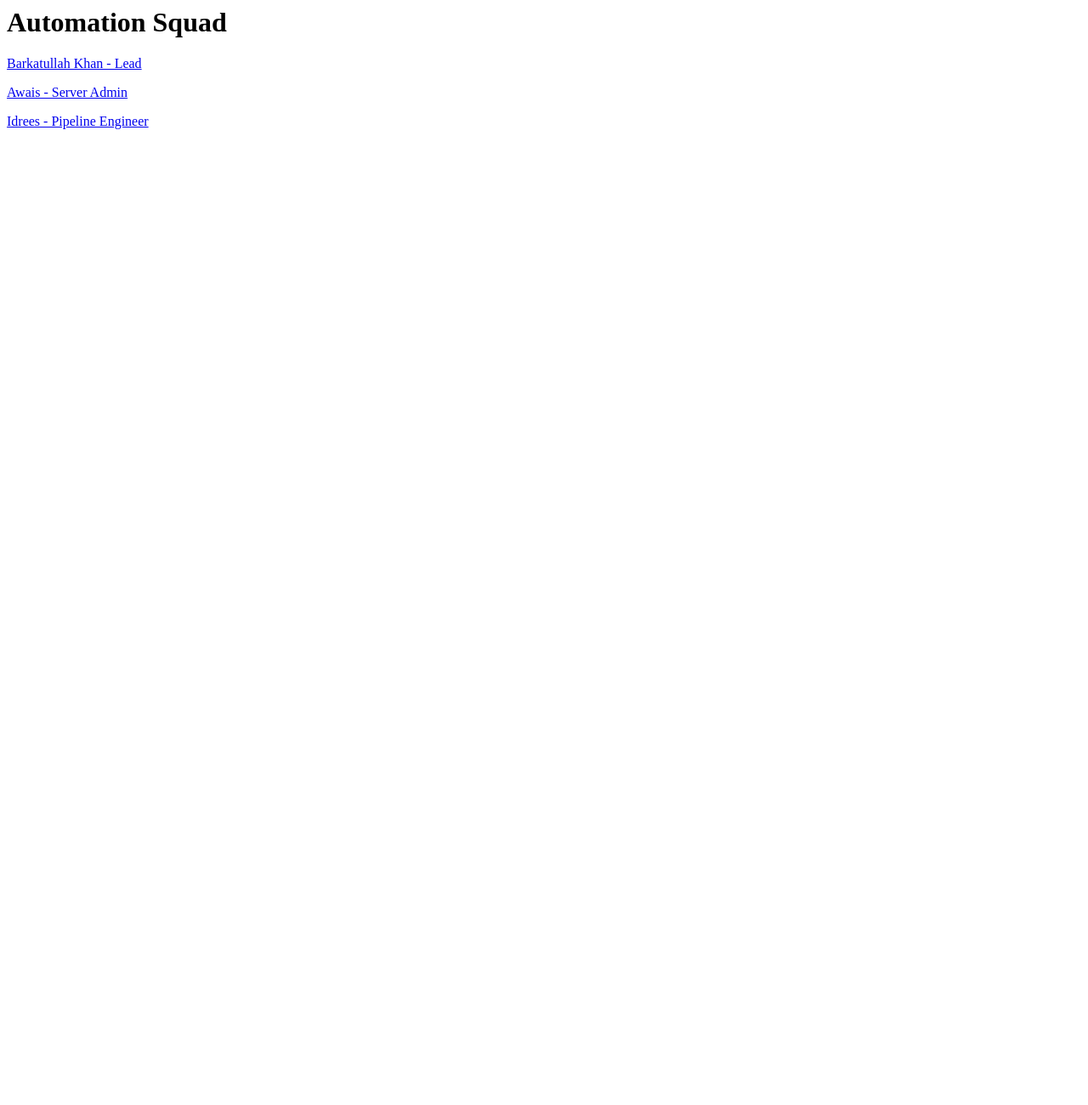
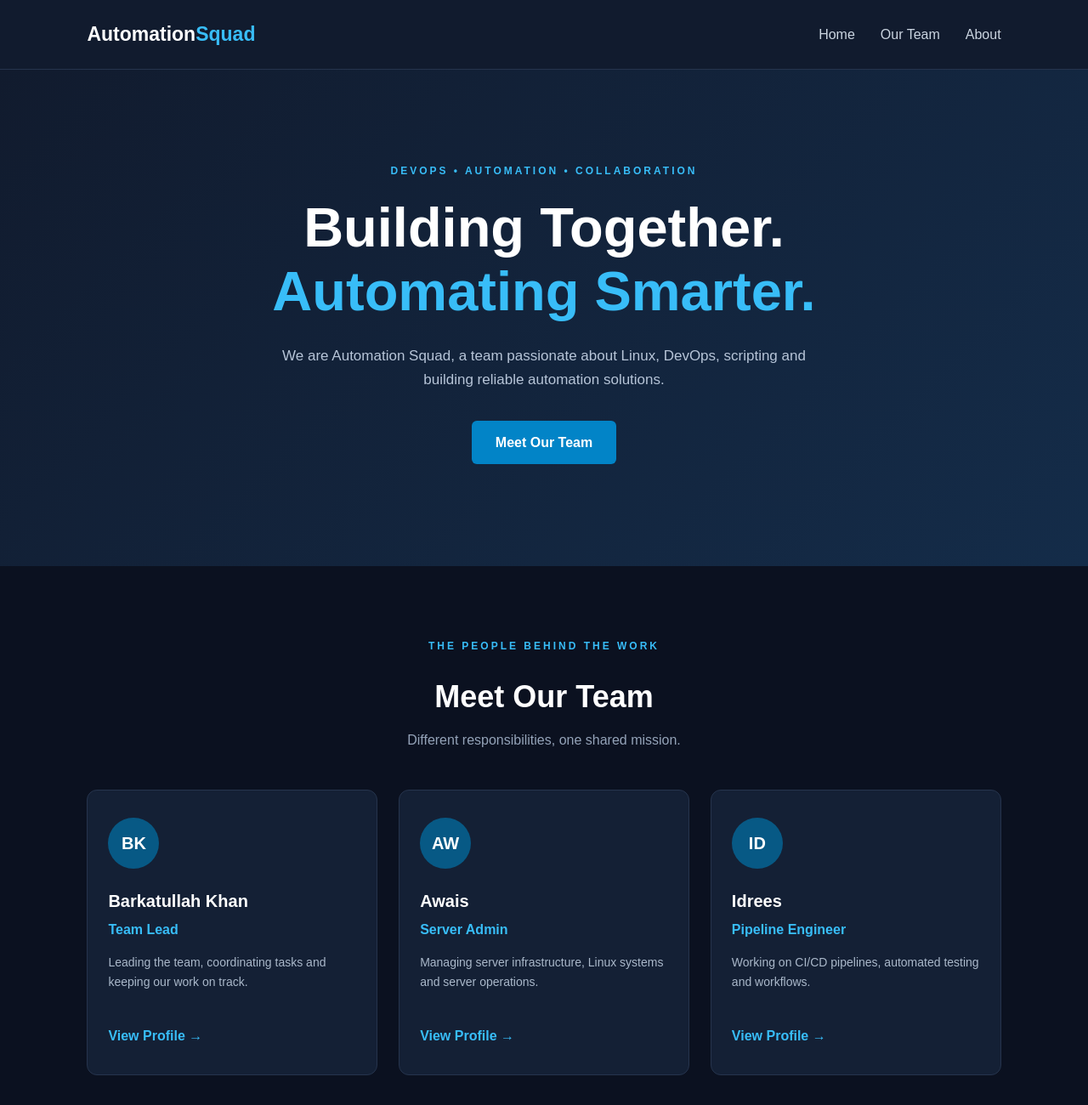
Before and after one commit to barkatullah-khan/automation-squad-repo, a plain HTML site: page site/index.html in a window 1280 px wide. Shown: the top 1300 px of the page at 85% size. Before the commit the page ends 800 px from the top, so only its background shows below. Drawn offline with Linux system fonts and the light colour scheme.

Commit message:
Improve Automation Squad homepage design

```diff
--- a/site/index.html
+++ b/site/index.html
@@ -1,4 +1,85 @@
-<h1>Automation Squad</h1>
-<p><a href="members/barkat.html">Barkatullah Khan - Lead</a></p>
-<p><a href="members/awais.html">Awais - Server Admin</a></p>
-<p><a href="members/idrees.html">Idrees - Pipeline Engineer</a></p>
+<!DOCTYPE html>
+<html lang="en">
+
+<head>
+    <meta charset="UTF-8">
+    <meta name="viewport" content="width=device-width, initial-scale=1.0">
+    <title>Automation Squad | DevOps Team</title>
+    <link rel="stylesheet" href="style.css">
+</head>
+
+<body>
+
+    <header class="navbar">
+        <a href="index.html" class="logo">Automation<span>Squad</span></a>
+        <nav>
+            <a href="#home">Home</a>
+            <a href="#team">Our Team</a>
+            <a href="#about">About</a>
+        </nav>
+    </header>
+
+    <main>
+        <section class="hero" id="home">
+            <p class="tagline">DEVOPS • AUTOMATION • COLLABORATION</p>
+            <h1>Building Together.<br><span>Automating Smarter.</span></h1>
+            <p class="hero-text">
+                We are Automation Squad, a team passionate about Linux,
+                DevOps, scripting and building reliable automation solutions.
+            </p>
+            <a href="#team" class="hero-button">Meet Our Team</a>
+        </section>
+
+        <section class="team" id="team">
+            <p class="section-label">THE PEOPLE BEHIND THE WORK</p>
+            <h2>Meet Our Team</h2>
+            <p class="section-description">
+                Different responsibilities, one shared mission.
+            </p>
+
+            <div class="team-grid">
+
+                <article class="member-card">
+                    <div class="member-icon">BK</div>
+                    <h3>Barkatullah Khan</h3>
+                    <p class="role">Team Lead</p>
+                    <p>Leading the team, coordinating tasks and keeping our work on track.</p>
+                    <a href="members/barkat.html">View Profile →</a>
+                </article>
+
+                <article class="member-card">
+                    <div class="member-icon">AW</div>
+                    <h3>Awais</h3>
+                    <p class="role">Server Admin</p>
+                    <p>Managing server infrastructure, Linux systems and server operations.</p>
+                    <a href="members/awais.html">View Profile →</a>
+                </article>
+
+                <article class="member-card">
+                    <div class="member-icon">ID</div>
+                    <h3>Idrees</h3>
+                    <p class="role">Pipeline Engineer</p>
+                    <p>Working on CI/CD pipelines, automated testing and workflows.</p>
+                    <a href="members/idrees.html">View Profile →</a>
+                </article>
+
+            </div>
+        </section>
+
+        <section class="about" id="about">
+            <p class="section-label">OUR MISSION</p>
+            <h2>One Team. One Goal.</h2>
+            <p>
+                We believe in teamwork, continuous learning and automation.
+                Together, we turn ideas into practical solutions.
+            </p>
+        </section>
+    </main>
+
+    <footer>
+        <p>© 2026 Automation Squad | Built with teamwork.</p>
+    </footer>
+
+</body>
+
+</html>
--- /dev/null
+++ b/site/style.css
@@ -0,0 +1,226 @@
+
+* {
+    margin: 0;
+    padding: 0;
+    box-sizing: border-box;
+}
+
+html {
+    scroll-behavior: smooth;
+}
+
+body {
+    font-family: Arial, Helvetica, sans-serif;
+    background: #0b1120;
+    color: #e5e7eb;
+    line-height: 1.6;
+}
+
+/* Navigation */
+.navbar {
+    display: flex;
+    justify-content: space-between;
+    align-items: center;
+    padding: 22px 8%;
+    background: #111b2e;
+    border-bottom: 1px solid #26344d;
+}
+
+.logo {
+    color: white;
+    font-size: 23px;
+    font-weight: bold;
+    text-decoration: none;
+}
+
+.logo span {
+    color: #38bdf8;
+}
+
+.navbar nav {
+    display: flex;
+    gap: 30px;
+}
+
+.navbar nav a {
+    color: #cbd5e1;
+    text-decoration: none;
+    transition: color 0.3s;
+}
+
+.navbar nav a:hover {
+    color: #38bdf8;
+}
+
+/* Hero section */
+.hero {
+    text-align: center;
+    padding: 110px 20px 120px;
+    background: linear-gradient(135deg, #111b2e, #142c49);
+}
+
+.tagline,
+.section-label {
+    color: #38bdf8;
+    font-size: 12px;
+    font-weight: bold;
+    letter-spacing: 3px;
+    margin-bottom: 20px;
+}
+
+.hero h1 {
+    color: white;
+    font-size: clamp(38px, 6vw, 65px);
+    line-height: 1.15;
+    margin-bottom: 25px;
+}
+
+.hero h1 span {
+    color: #38bdf8;
+}
+
+.hero-text {
+    max-width: 650px;
+    margin: 0 auto 35px;
+    color: #b7c5d8;
+    font-size: 17px;
+}
+
+.hero-button {
+    display: inline-block;
+    background: #0284c7;
+    color: white;
+    padding: 13px 28px;
+    border-radius: 6px;
+    text-decoration: none;
+    font-weight: bold;
+    transition: background 0.3s;
+}
+
+.hero-button:hover {
+    background: #0369a1;
+}
+
+/* Team section */
+.team {
+    padding: 85px 8%;
+    text-align: center;
+}
+
+.team h2,
+.about h2 {
+    color: white;
+    font-size: 36px;
+    margin-bottom: 10px;
+}
+
+.section-description {
+    color: #94a3b8;
+    margin-bottom: 45px;
+}
+
+.team-grid {
+    display: grid;
+    grid-template-columns: repeat(auto-fit, minmax(230px, 1fr));
+    gap: 25px;
+    max-width: 1100px;
+    margin: auto;
+}
+
+.member-card {
+    background: #142035;
+    border: 1px solid #26344d;
+    border-radius: 12px;
+    padding: 32px 24px;
+    text-align: left;
+    transition: transform 0.3s, border-color 0.3s;
+}
+
+.member-card:hover {
+    transform: translateY(-7px);
+    border-color: #38bdf8;
+}
+
+.member-icon {
+    display: grid;
+    place-items: center;
+    width: 60px;
+    height: 60px;
+    background: #075985;
+    color: white;
+    border-radius: 50%;
+    font-size: 20px;
+    font-weight: bold;
+    margin-bottom: 22px;
+}
+
+.member-card h3 {
+    color: white;
+    font-size: 20px;
+}
+
+.member-card .role {
+    color: #38bdf8;
+    font-weight: bold;
+    margin: 5px 0 15px;
+}
+
+.member-card p:not(.role) {
+    color: #aab8ca;
+    font-size: 14px;
+    min-height: 65px;
+}
+
+.member-card a {
+    display: inline-block;
+    margin-top: 20px;
+    color: #38bdf8;
+    text-decoration: none;
+    font-weight: bold;
+}
+
+.member-card a:hover {
+    color: white;
+}
+
+/* About section */
+.about {
+    background: #111b2e;
+    padding: 75px 20px;
+    text-align: center;
+}
+
+.about p:last-child {
+    max-width: 650px;
+    margin: 15px auto 0;
+    color: #aab8ca;
+}
+
+/* Footer */
+footer {
+    padding: 25px;
+    text-align: center;
+    background: #080e19;
+    color: #8291a7;
+    font-size: 14px;
+}
+
+/* Mobile layout */
+@media (max-width: 600px) {
+    .navbar {
+        flex-direction: column;
+        gap: 15px;
+    }
+
+    .navbar nav {
+        gap: 18px;
+    }
+
+    .hero {
+        padding: 75px 20px;
+    }
+
+    .team {
+        padding: 60px 6%;
+    }
+}
```
